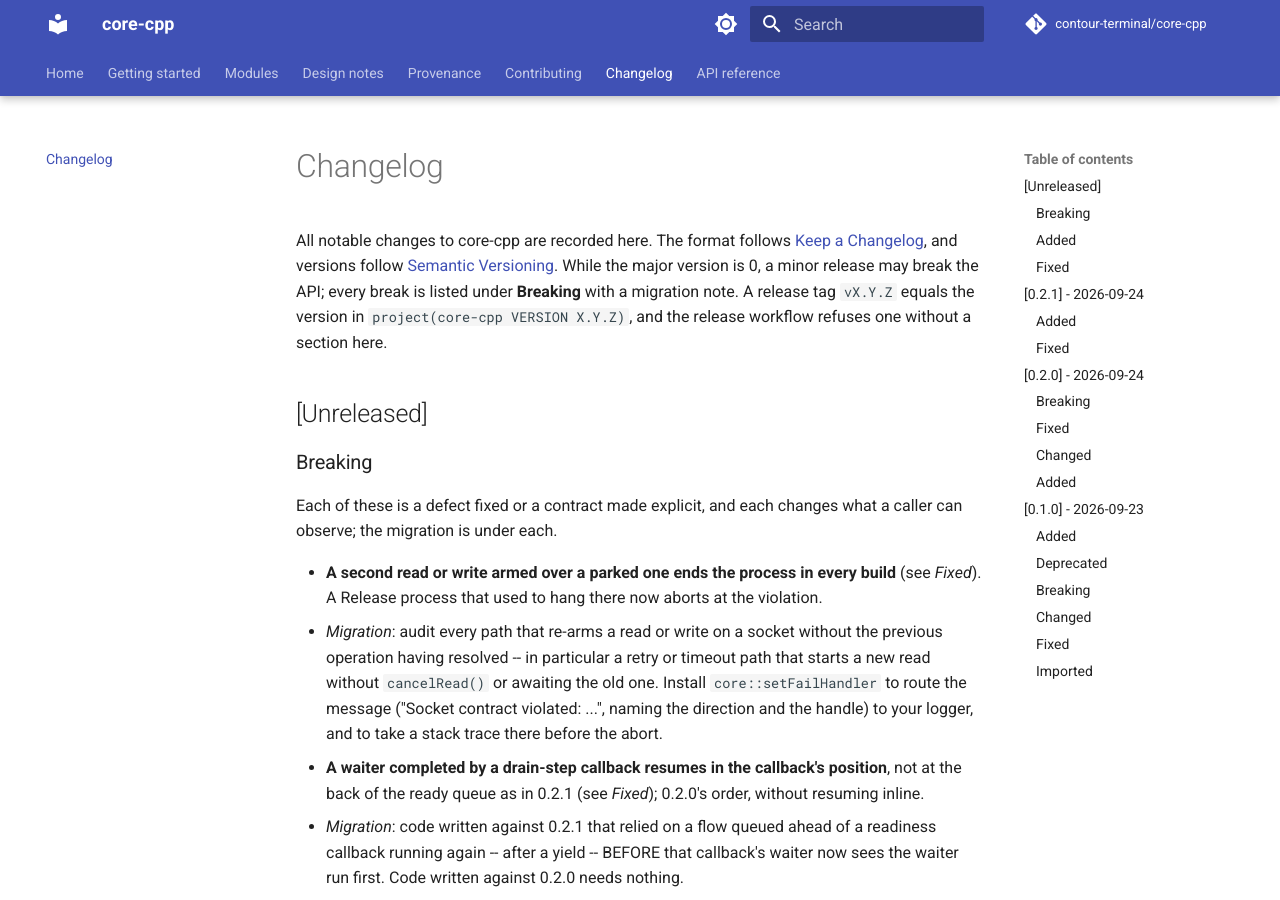
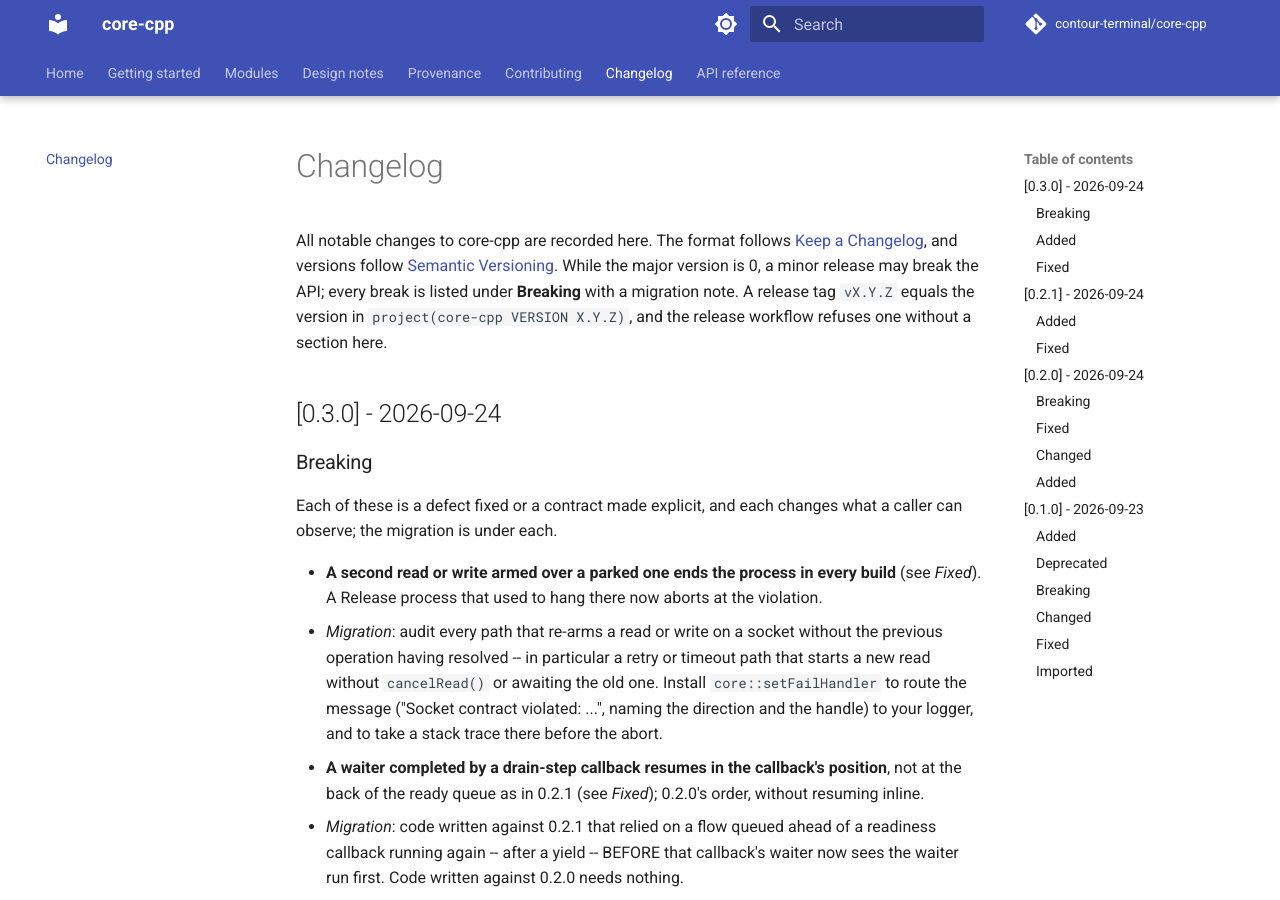
Before and after one commit to contour-terminal/core-cpp, an MkDocs documentation site: the page built from docs/changelog.md, in a window 1280 px wide and 900 px high. Built offline with MkDocs 1.6.1 and Material for MkDocs 9.7.7, drawn with Linux system fonts in a browser that asks for light colours; comment, search, counter and statistics services are not loaded.

Commit message:
Release 0.3.0
Signed-off-by: Christian Parpart <christian@parpart.family>

```diff
--- a/CHANGELOG.md
+++ b/CHANGELOG.md
@@ -7,7 +7,7 @@ release may break the API; every break is listed under **Breaking** with a migra
 release tag `vX.Y.Z` equals the version in `project(core-cpp VERSION X.Y.Z)`, and the release
 workflow refuses one without a section here.
 
-## [Unreleased]
+## [0.3.0] - 2026-09-24
 
 ### Breaking
 
--- a/CMakeLists.txt
+++ b/CMakeLists.txt
@@ -3,7 +3,7 @@ cmake_minimum_required(VERSION 3.25...3.31)
 
 # The version literal is the source of truth; a release tag must equal it.
 project(core-cpp
-    VERSION 0.2.1
+    VERSION 0.3.0
     DESCRIPTION "Shared C++23 foundation libraries of the Contour Terminal projects"
     HOMEPAGE_URL "https://github.com/contour-terminal/core-cpp"
     LANGUAGES CXX)
--- a/docs/getting-started/cpm.md
+++ b/docs/getting-started/cpm.md
@@ -9,7 +9,7 @@ as a subproject. This is how endo, fastcached, tuidu, Lightweight's `dbtool` and
 CPMAddPackage(
     NAME core-cpp
     GITHUB_REPOSITORY contour-terminal/core-cpp
-    GIT_TAG v0.2.1
+    GIT_TAG v0.3.0
     SYSTEM YES              # core-cpp headers never trip your -Werror
     EXCLUDE_FROM_ALL YES    # build only what you link
     OPTIONS "CORE_CPP_WITH_TUI ON" "CORE_CPP_WITH_TLS OFF")
```
Also changed, not shown: README.md (+2 -2 lines).
